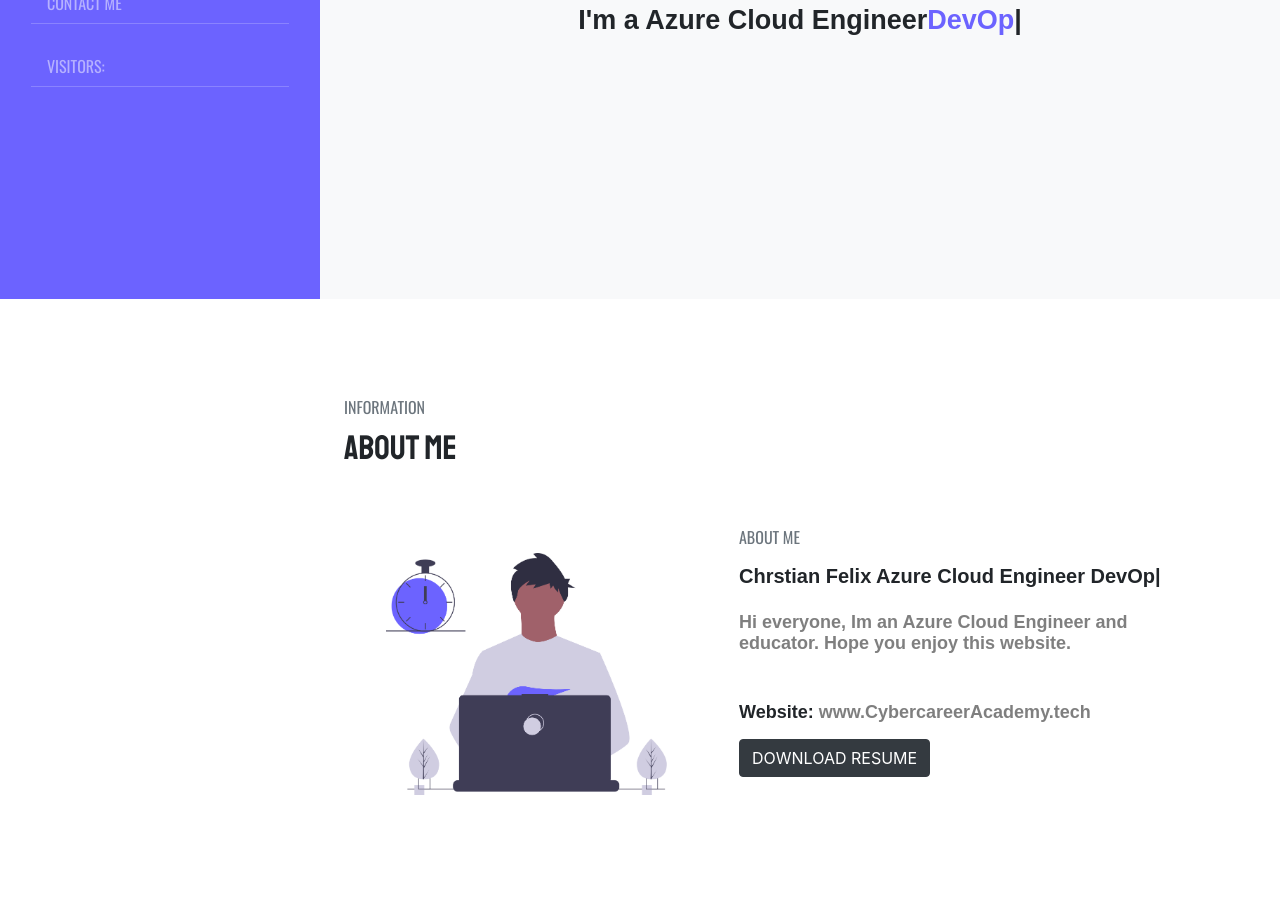
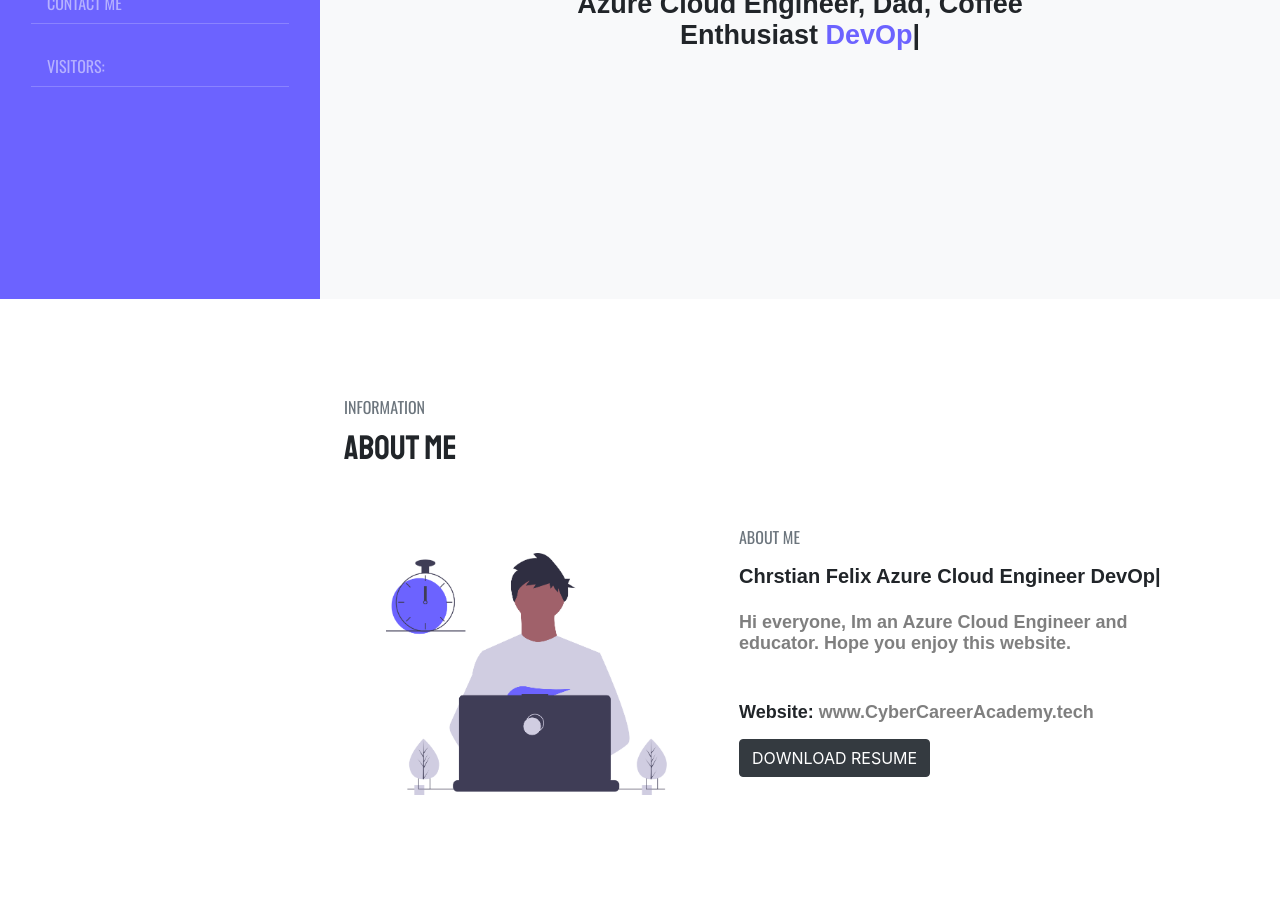
Before and after one commit to Cyber-Career-Academy/AzureStaticWebsite, a website: page src/index.html in a window 1280 px wide. Shown: the part 501-1417 px from the top of the page. Drawn offline with nearby package versions, Linux system fonts and the light colour scheme; no server answers; a web font is replaced by a local one.

Commit message:
Updated headline

```diff
--- a/src/index.html
+++ b/src/index.html
@@ -56,7 +56,7 @@
                         <div class="author text-center">
                             <div class="author-img"></div>
                             <h1 class="text-black font-staat font-size-40 text-uppercase py-3">Christian Felix</h1>
-                            <h5 class="text-black font-ram font-size-27">I'm a Azure Cloud Engineer<span id="typed"></span></h5>
+                            <h5 class="text-black font-ram font-size-27">Azure Cloud Engineer, Dad, Coffee Enthusiast <span id="typed"></span></h5>
                         </div>
                     </div>
                 </section>
@@ -82,7 +82,7 @@
                             <div class="d-flex flex-row flex-wrap justify-content-between py-4">
                                 <div class="d-flex flex-column">
                                     <p class="font-ram"><b>Website: </b><span
-                                            class="text-black-50">www.CybercareerAcademy.tech</span></p>
+                                            class="text-black-50">www.CyberCareerAcademy.tech</span></p>
                             </div>
                             <button type="submit" onclick="window.open('/assets/christianResume.pdf')"
                                 class="btn btn-dark text-uppercase mr-3">Download Resume</button>
```
